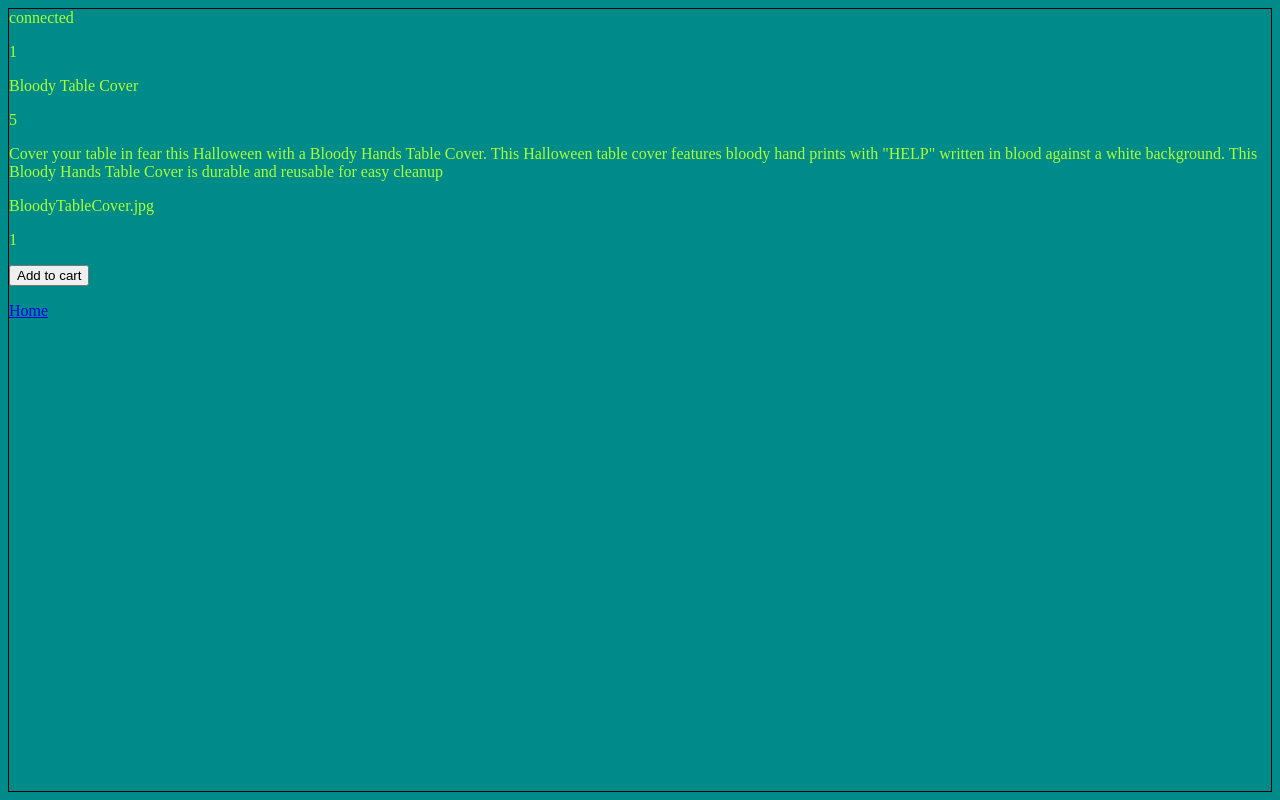
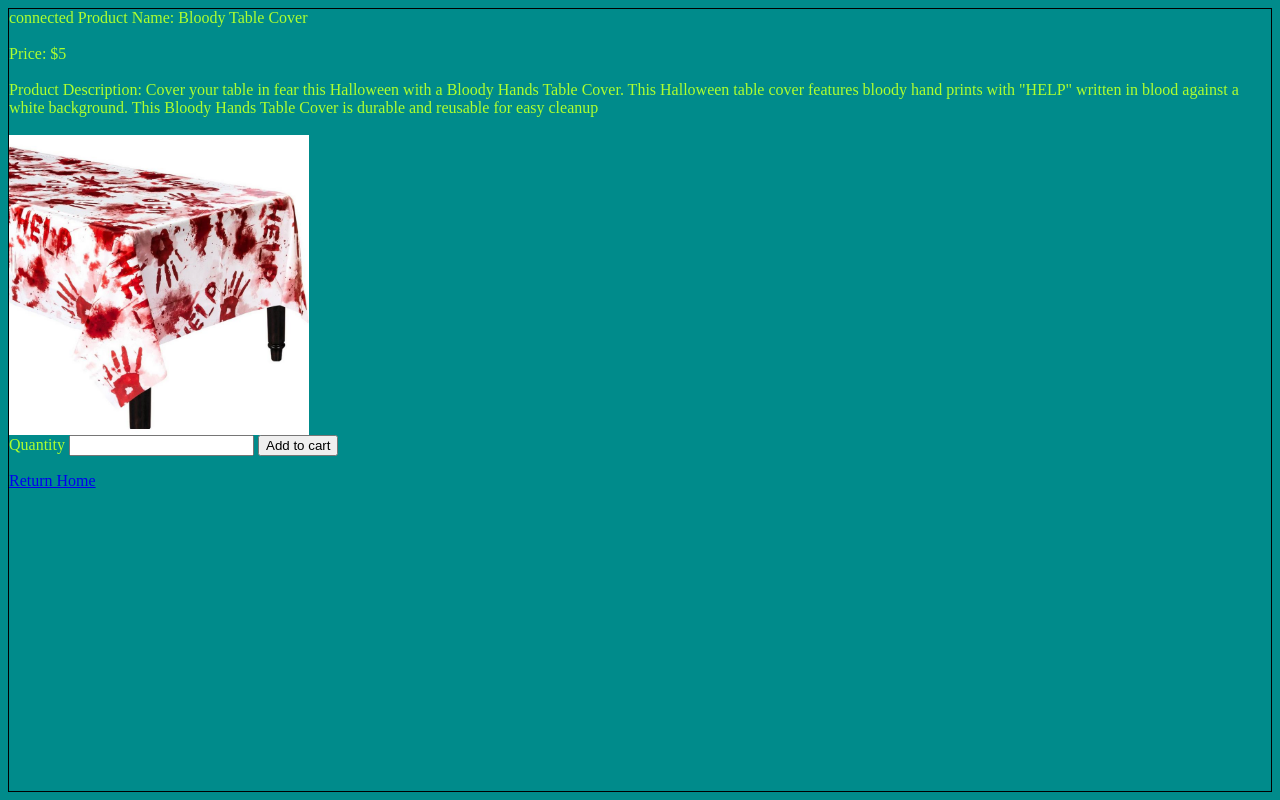
Before and after one commit to ZacharyHinote/OctoberStore, a PHP site: page /view/show_product.php?id=1 in a window 1280 px wide. Run offline with PHP 8.4, Linux system fonts and the light colour scheme; data comes from the database, SQL or seed files in the repository.

Commit message:
Show Product Rough Draft

```diff
--- a/view/show_product.php
+++ b/view/show_product.php
@@ -18,18 +18,24 @@
     <?php if(!$item): ?>
         <h1>Item does not exist!</h1>
     <?php else: ?>
-        <?php foreach($item as $attribute): ?>
-            <p><?= $attribute ?></p>
-        <?php endforeach; ?>
-        <p><?= $item['item_id'] ?></p>
+
+		<?php
+
+			echo("Product Name: " . $item["item_name"] . "<br><br>Price: $" . $item['price']
+			. "<br><br>Product Description: " . $item["description"] . "<br><br><img src=\"../assets/img/" . $item['image_name'] . "\" alt = \" Image of " . $item["item_name"] . "\">");
+		?>
+
+
         <form action="/OctoberStore/index.php" method="POST">
             <input type="hidden" name="action" id="action" value="add">
             <input type="hidden" name="id" id="id" value="<?= $item['item_id'] ?>">
+			<label for="qty"> Quantity </label>
+			<input type="number" name="qty" min="1">
             <button>Add to cart</button>
         </form>
     <?php endif;?>
 
-    <a href="/OctoberStore">Home</a>
+    <a href="/OctoberStore">Return Home</a>
 
 </body>
 </html>
```
